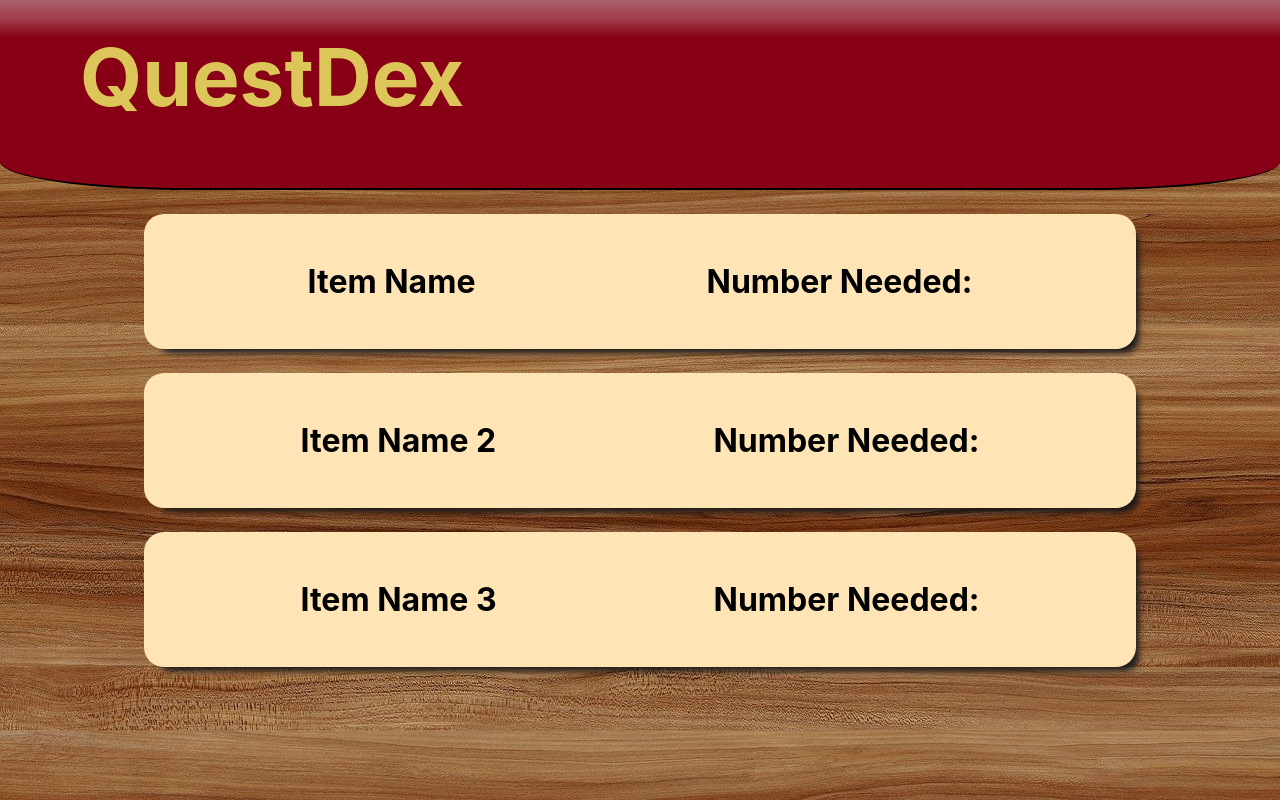
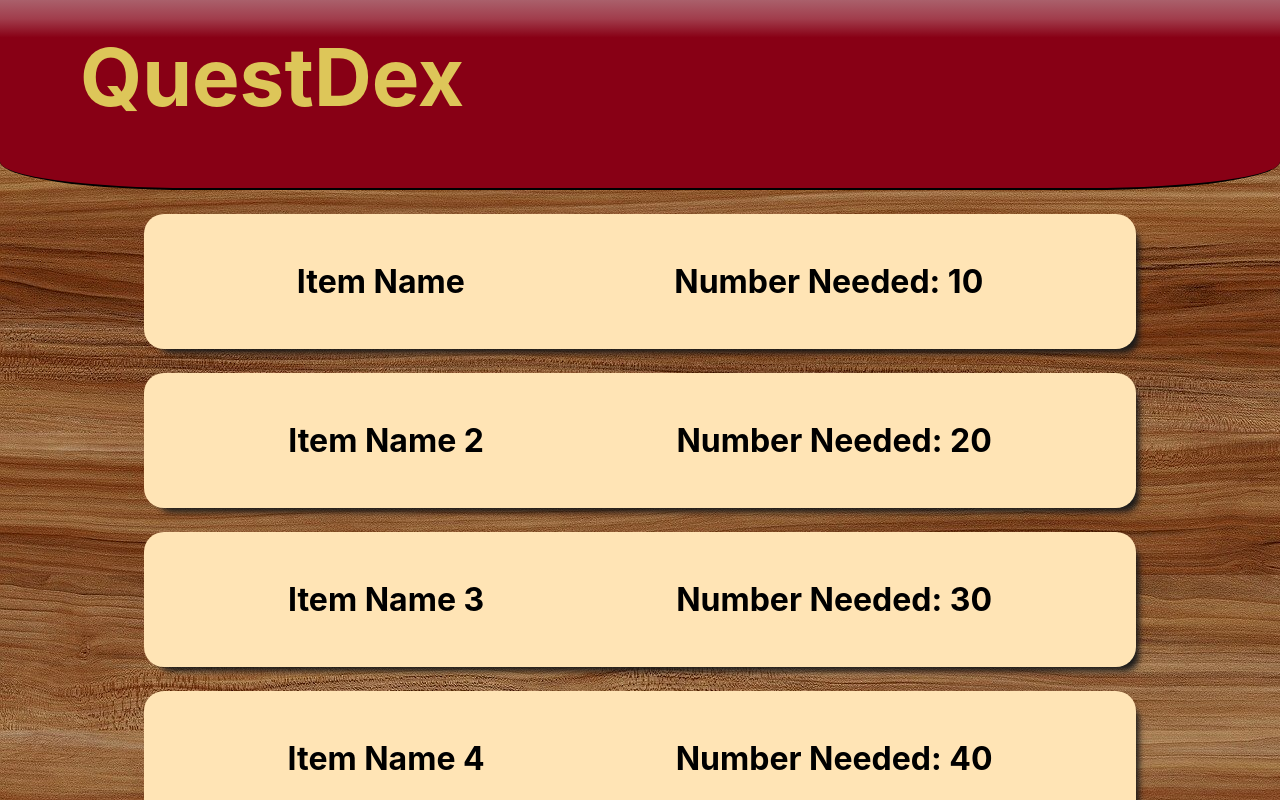
Before and after one commit to YTyler/questdex, a React (Create React App) app: page / in a window 1280 px wide. Shown: the top 800 px of the page. Built offline with nearby package versions, Linux system fonts and the light colour scheme.

Commit message:
move navbar & animate items

```diff
--- a/src/App.css
+++ b/src/App.css
@@ -9,7 +9,6 @@
 .App {
   text-align: center;
   height: 100vh;
-  background-image: url("./assets/yellow_wood_oak.jpg");
 }
 
 /* Navbar */
@@ -34,6 +33,8 @@
 /* Item Page */
 .ItemPage {
   background-image: url("./assets/yellow_wood_oak.jpg");
+  background-position: fixed;
+  padding-bottom: 2em;
 }
 
 /* Item */
@@ -48,9 +49,14 @@
   border-radius: 20px;
   padding: 2em;
   box-shadow: 8px 9px 6px -5px rgb(27, 27, 27);
+  transition: 0.5s;
 }
 
 .Item:hover {
+  width: 80%;
+  margin-top: 1.5em;
+  margin-bottom: 1.5em;
+  padding: 2.5em;
 }
 
 .Item section {
--- a/src/App.js
+++ b/src/App.js
@@ -1,11 +1,9 @@
 import "./App.css";
-import Navbar from "./components/Navbar";
 import ItemPage from "./screens/ItemPage";
 
 function App() {
   return (
     <div className="App">
-      <Navbar />
       <ItemPage/>
     </div>
   );
--- a/src/components/Item.jsx
+++ b/src/components/Item.jsx
@@ -7,9 +7,8 @@ export default function Item(props) {
   const openItem = () => {
     setOpen((prevState) => !prevState);
   };
-
   return (
-    <div className="Item" onClick={openItem}>
+    <div className="Item" id={"item" + item.id} onClick={openItem}>
       <section>
         {open && item.imageUrl && (
           <img className="itemImage" src={item.imageUrl} alt={item.altText} />
--- a/src/index.css
+++ b/src/index.css
@@ -1,6 +1,6 @@
 body {
   margin: 0;
-  background-color: rgb(88, 88, 88);
+  background-color: rgba(56, 56, 56, 20);
   font-family: -apple-system, BlinkMacSystemFont, "Segoe UI", "Roboto", "Oxygen",
     "Ubuntu", "Cantarell", "Fira Sans", "Droid Sans", "Helvetica Neue",
     sans-serif;
--- a/src/screens/ItemPage.jsx
+++ b/src/screens/ItemPage.jsx
@@ -1,6 +1,6 @@
 import React from "react";
 import Item from "../components/Item";
-
+import Navbar from "../components/Navbar";
 export default function ItemPage() {
   const testItems = [
     {
@@ -9,6 +9,7 @@ export default function ItemPage() {
       gameTitle: "Game Title",
       imageUrl: "/testNails.jpeg",
       altText: "testNails",
+      total: 10,
     },
     {
       id: 2,
@@ -16,6 +17,7 @@ export default function ItemPage() {
       gameTitle: "Game Title 2",
       imageUrl: "/testPlank.jpeg",
       altText: "testPlank",
+      total: 20,
     },
     {
       id: 3,
@@ -23,10 +25,36 @@ export default function ItemPage() {
       gameTitle: "Game Title 3",
       imageUrl: "/testStrawberry.jpeg",
       altText: "testStrawberry",
+      total: 30,
+    },
+    {
+      id: 4,
+      itemName: "Item Name 4",
+      gameTitle: "Game Title 4",
+      imageUrl: "/testNails.jpeg",
+      altText: "testNails",
+      total: 40,
+    },
+    {
+      id: 5,
+      itemName: "Item Name 5",
+      gameTitle: "Game Title 5",
+      imageUrl: "/testPlank.jpeg",
+      altText: "testPlank",
+      total: 50,
+    },
+    {
+      id: 6,
+      itemName: "Item Name 6",
+      gameTitle: "Game Title 6",
+      imageUrl: "/testStrawberry.jpeg",
+      altText: "testStrawberry",
+      total: 60,
     },
   ];
   return (
     <div className="ItemPage">
+      <Navbar />
       {testItems.map((testItem) => (
         <Item item={testItem} key={testItem.id} />
       ))}
```
